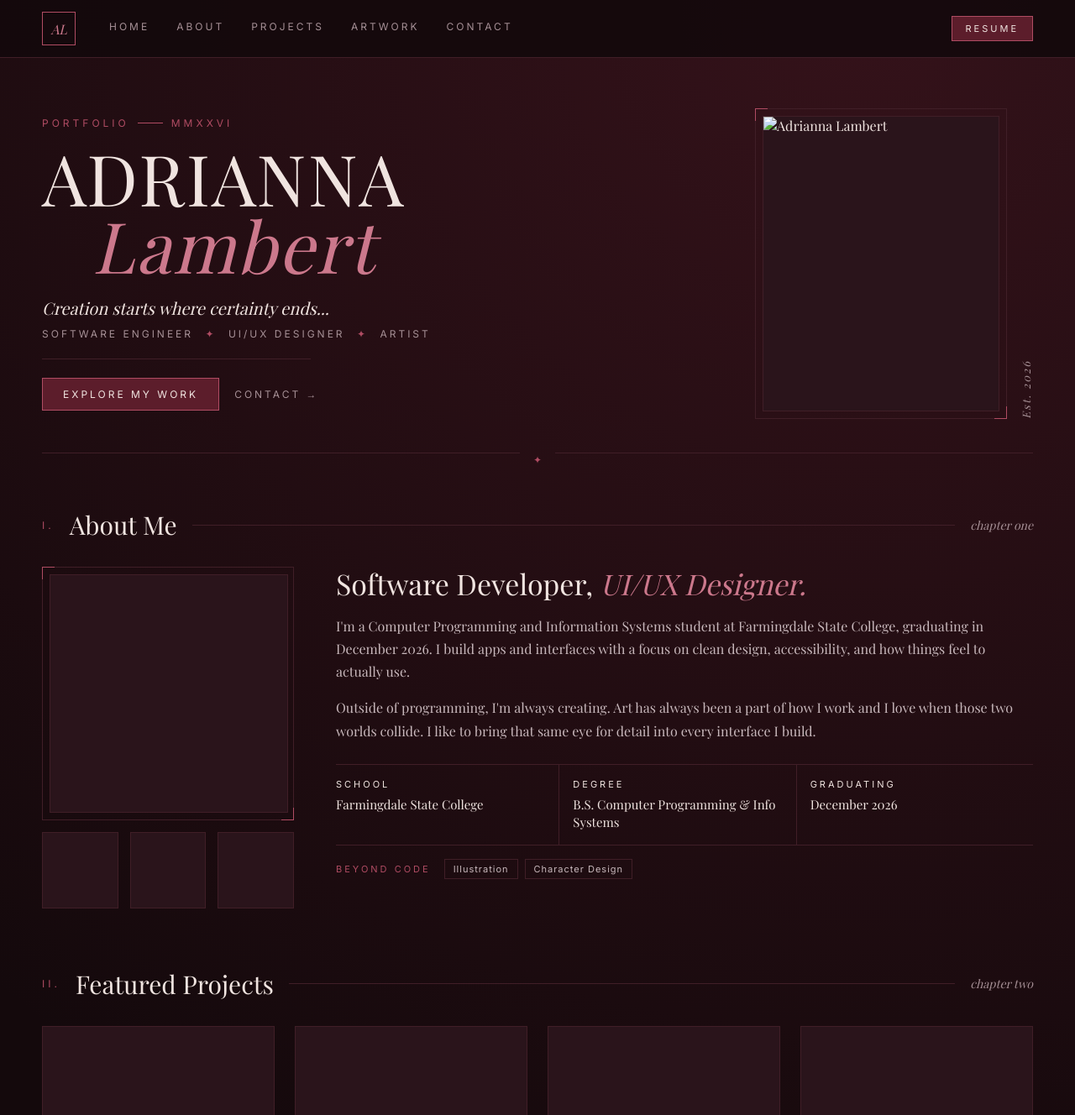
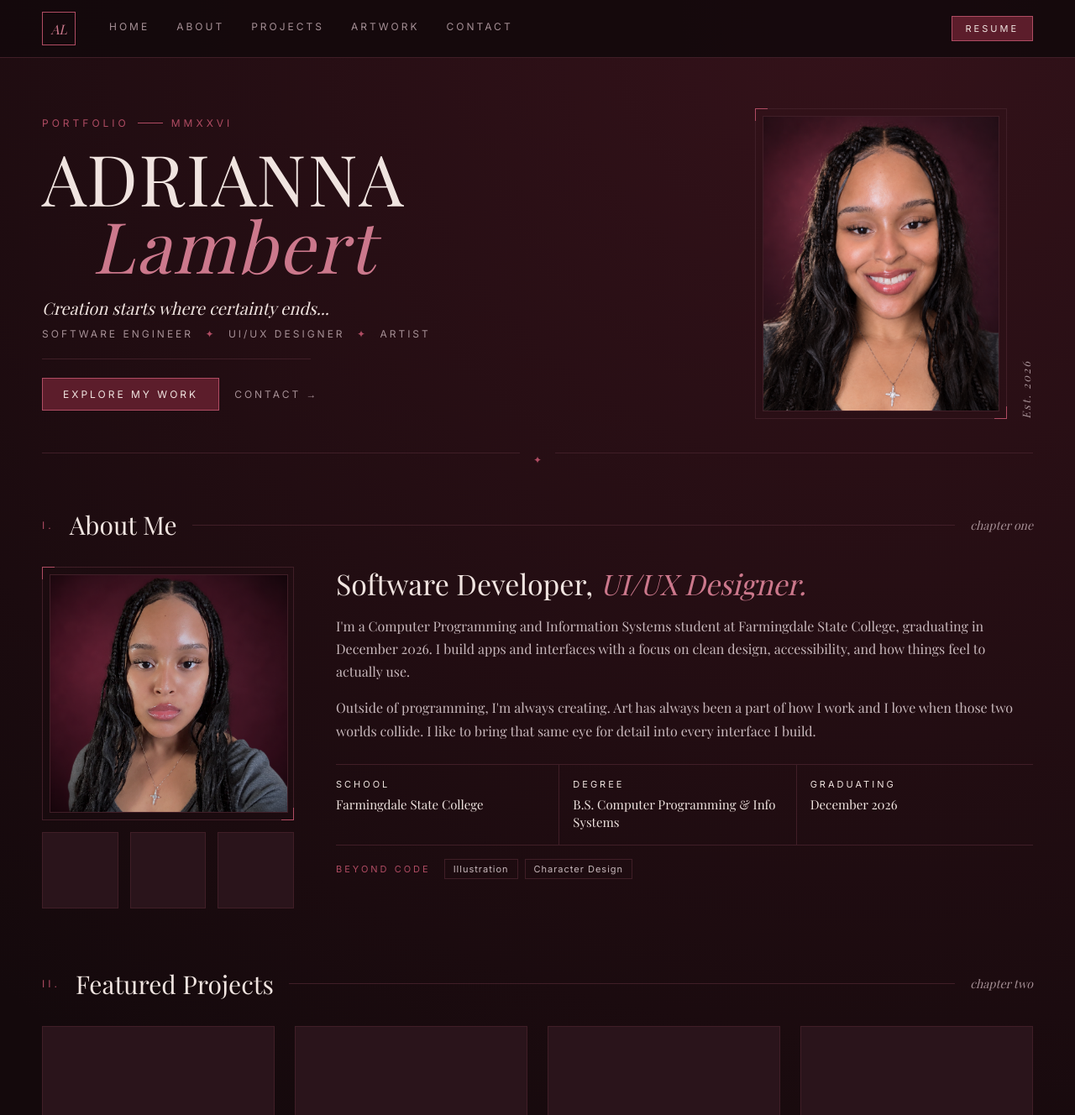
Before and after one commit to AdriannaLL/Portfolio, a plain HTML site: page index.html in a window 1280 px wide. Shown: the top 1328 px of the page at 84% size. Drawn offline with nearby package versions, Linux system fonts and the light colour scheme; a web font is replaced by a local one.

Commit message:
Add profile photos

```diff
--- a/index.html
+++ b/index.html
@@ -47,7 +47,7 @@
 
             <div class="home_side">
                 <div class="framewrap">
-                    <div class="slate home_photo"><img src="Images/pfp_opt1.JPG" alt="Adrianna Lambert"></div>
+                    <div class="slate home_photo"><img src="Images/Portfolio_Images/pfp6.PNG" alt="Adrianna Lambert"></div>
                 </div>
                 <p class="side_note">Est. 2026</p>
             </div>
@@ -69,7 +69,7 @@
             <div class="aboutwrap">
                 <div class="about_pics">
                     <div class="framewrap">
-                        <div class="slate about_photo"></div>
+                        <div class="slate about_photo"><img src="Images/Portfolio_Images/pfp11.PNG" alt="Adrianna Lambert"></div>
                     </div>
                     <div class="small_row">
                         <div class="slate small_box"></div>
```
Also changed, not shown: Images/Portfolio_Images/pfp11.png (added), Images/Portfolio_Images/pfp6.PNG (added), 1 other file.
